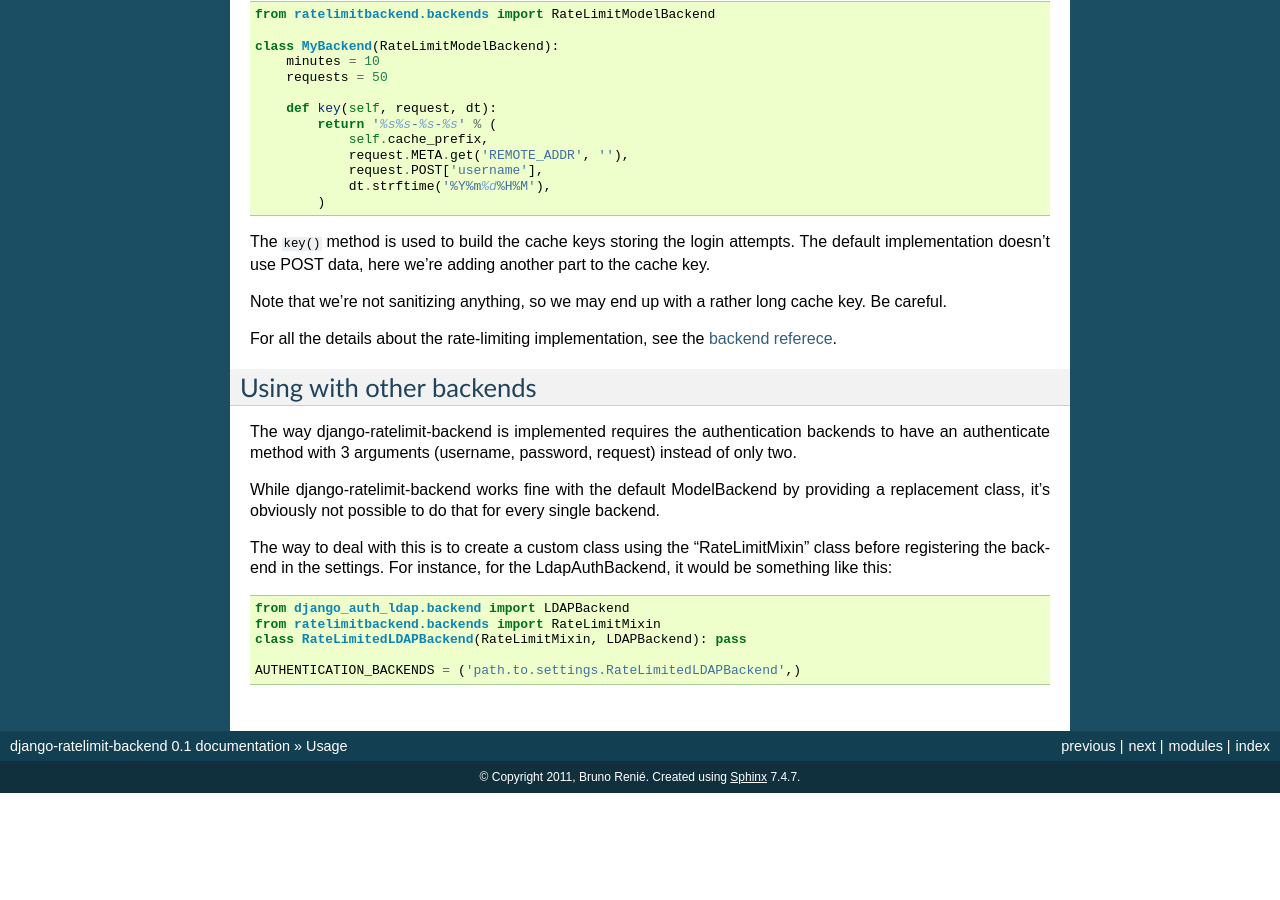
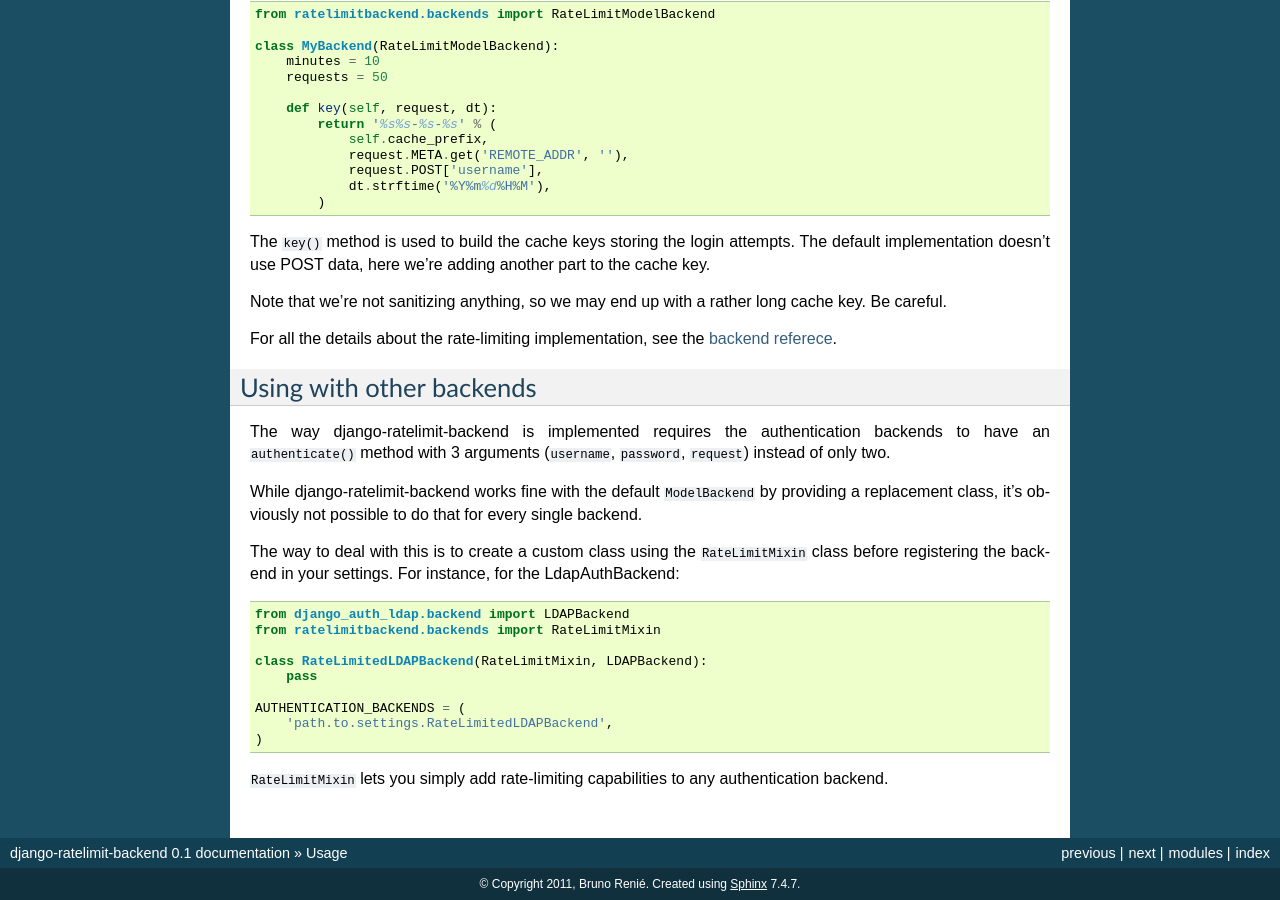
Before and after one commit to brutasse/django-ratelimit-backend, a Sphinx documentation site: the page built from docs/usage.rst, in a window 1280 px wide and 900 px high, scrolled down 1323 px. Built offline with Sphinx 7.4.7, drawn with Linux system fonts in a browser that asks for light colours; before the commit the page ends 2116 px from its top, so only the background shows below that.

Commit message:
Slightly edited the docs after Alexis' changes

```diff
--- a/docs/index.rst
+++ b/docs/index.rst
@@ -11,9 +11,9 @@ blocked.
 
 .. note::
 
-    Using custom authentication backends needs you to do an additional
-    configuration step in your settings. Check :ref:`custom backends
-    <custom_backends>`.
+    If you use a custom authentication backend, there is an additional
+    configuration step. Check the :ref:`custom backends <custom_backends>`
+    section.
 
 .. toctree::
    :maxdepth: 2
--- a/docs/usage.rst
+++ b/docs/usage.rst
@@ -117,19 +117,26 @@ Using with other backends
 .. _custom_backends:
 
 The way django-ratelimit-backend is implemented requires the authentication
-backends  to have an authenticate method with 3 arguments (username, password,
-request) instead of only two.
+backends to have an ``authenticate()`` method with 3 arguments (``username``,
+``password``, ``request``) instead of only two.
 
-While django-ratelimit-backend works fine with the default ModelBackend by
+While django-ratelimit-backend works fine with the default ``ModelBackend`` by
 providing a replacement class, it's obviously not possible to do that for every
 single backend.
 
 The way to deal with this is to create a custom class using the
-"RateLimitMixin" class before registering the backend in the settings. For
-instance, for the LdapAuthBackend, it would be something like this::
+``RateLimitMixin`` class before registering the backend in your settings. For
+instance, for the LdapAuthBackend::
 
     from django_auth_ldap.backend import LDAPBackend
     from ratelimitbackend.backends import RateLimitMixin
-    class RateLimitedLDAPBackend(RateLimitMixin, LDAPBackend): pass
 
-    AUTHENTICATION_BACKENDS = ('path.to.settings.RateLimitedLDAPBackend',)
+    class RateLimitedLDAPBackend(RateLimitMixin, LDAPBackend):
+        pass
+
+    AUTHENTICATION_BACKENDS = (
+        'path.to.settings.RateLimitedLDAPBackend',
+    )
+
+``RateLimitMixin`` lets you simply add rate-limiting capabilities to any
+authentication backend.
```
